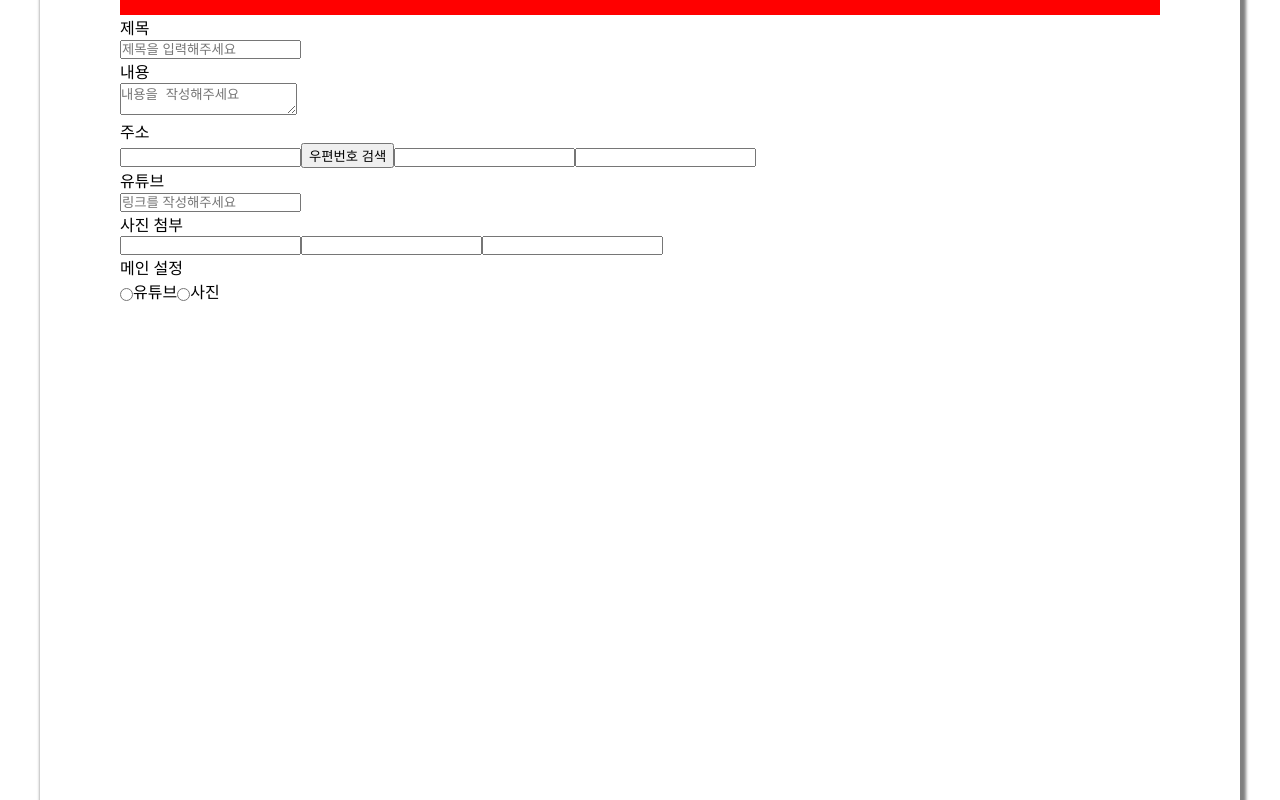
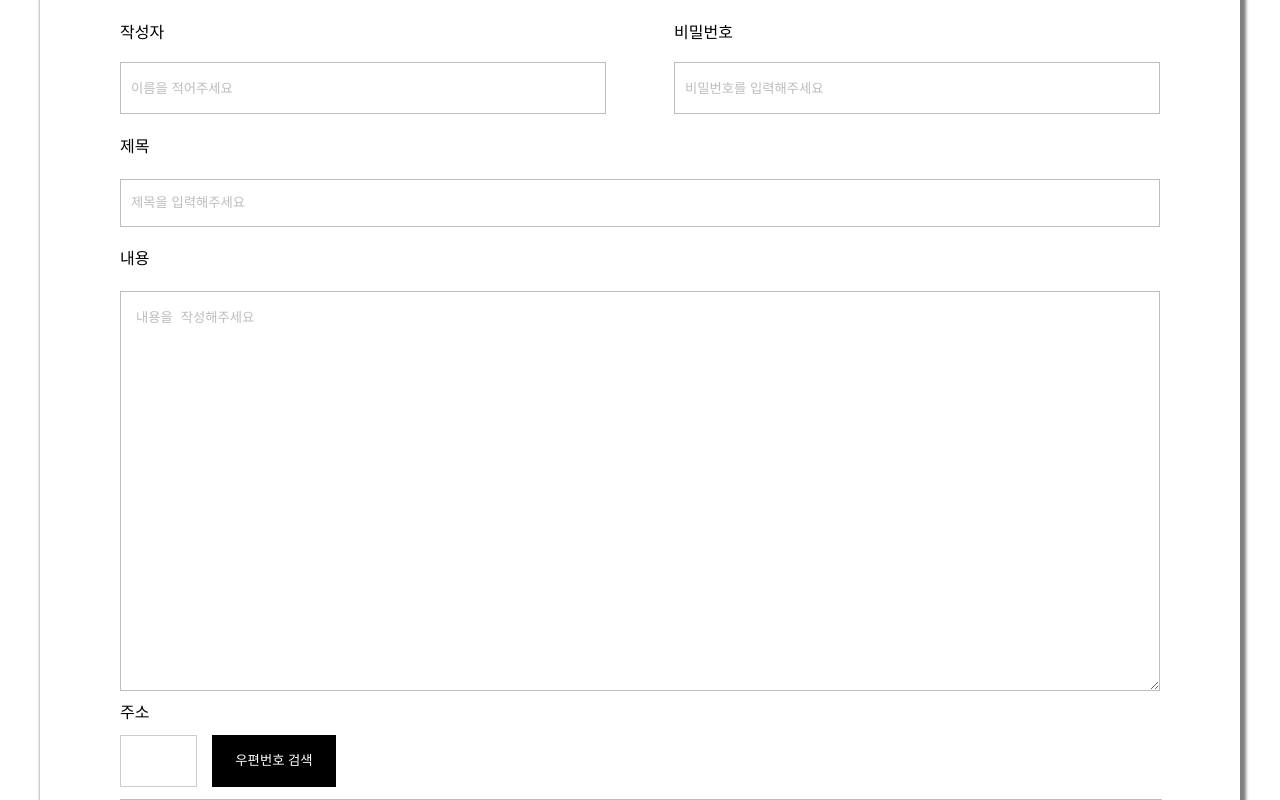
Before and after one commit to OHJINWON/freeboard_frontend, a Next.js app: page /boards/new in a window 1280 px wide. Shown: the part 220-1020 px from the top of the page. Built offline with nearby package versions, Linux system fonts and the light colour scheme.

Commit message:
게시물 등록 페이지 업데이트

```diff
--- a/pages/boards/new/Board.module.css
+++ b/pages/boards/new/Board.module.css
@@ -1,9 +1,17 @@
-.content {
+/* 공통css */
+.board_box div > input::placeholder {
+    color: rgba(189, 189, 189, 1);
+}
+.board_box div > textarea::placeholder {
+    color: rgba(189, 189, 189, 1);
+}
+/* 끝 */
+.board_box {
     width: 100%;
     height: 1847px;
     padding-top: 40px;
 }
-.content > .border {
+.board_box > .board {
     width: 1200px;
     height: 100%;
     margin: 0 auto;
@@ -11,27 +19,27 @@
     box-shadow: 3px 3px 3px 3px gray;
 
 }
-.border_content {
+.board_content {
     padding: 0 80px;
 }
-.title {
+.board_title {
     width: 100%;
     height: auto;
     text-align: center;
     padding-top: 50px;
 }
-.title > p {
+.board_title > p {
     height: 53px;
     font-weight: 700;
     font-size: 36px;
 }
 .user {
     width: 100%;
-    /* height: 100%; */
+    height: 100%;
     display: flex;
     flex-direction: row;
-    justify-content: flex-start;
-    background: red;
+    justify-content: space-between;
+    padding-top: 100px;
 }
 .user div {
     width: 486px;
@@ -40,8 +48,207 @@
     flex-direction: column;
     align-items: flex-start;
 }
-.user div
+.user > div > label {
+    width: 100%;
+    height: 19px;
+    font-weight: 400;
+    line-height: 19.2px;
+    padding-bottom: 20px;
+}
 .user div > input {
     width: 100%;
     height: 52px;
+    border: 1px solid rgba(189, 189, 189, 1);
+    padding-left: 10px;
+    box-sizing: border-box;
 }
+.boardInput:focus {
+    outline: none;
+}
+.title {
+    width: 100%;
+    height: 92px;
+    display: flex;
+    flex-direction: column;
+    align-items: flex-start;
+    padding-top: 20px;
+}
+.title > p {
+    width: auto;
+    height: 24px;
+    font-weight: 500;
+    line-height: 23.68px;
+    padding-bottom: 20px;
+}
+.title > input {
+    width: 100%;
+    height: 52px;
+    border: 1px solid rgba(189, 189, 189, 1);
+    padding-left: 10px;
+    box-sizing: border-box;
+}
+.content {
+    width: 100%;
+    height: 100%;
+    display: flex;
+    flex-direction: column;
+    align-items: flex-start;
+    padding-top: 20px;
+}
+.content > p{
+    width: auto;
+    height: 24px;
+    font-weight: 500;
+    line-height: 23.68px;
+    padding-bottom: 20px;
+}
+.content > textarea {
+    width: 100%;
+    height: 400px;
+    line-height: 23.68px;
+    padding: 15px;
+    border: 1px solid rgba(189, 189, 189, 1);
+    box-sizing: border-box;
+}
+.address_box {
+    width: 100%;
+    height: 242px;
+    display: flex;
+    flex-direction: column;
+    align-items: flex-start;
+    padding-top: 10px;
+}
+.address_box > p {
+    font-weight: 500px;
+    line-height: 23.68px;
+}
+.address {
+    width: 100%;
+    height: auto;
+    display: flex;
+    flex-direction: row;
+    justify-content: flex-start;
+    padding-top: 10px;
+}
+.address_number {
+    width: 77px;
+    height: 52px;
+    border: 1px solid rgba(0, 0, 0, 0.2);
+    padding-left: 10px;
+    box-sizing: border-box;
+    font-weight: 400;
+    line-height: 23.68px;
+    color: rgba(189, 189, 189, 1);
+}
+.address > div {
+    padding-left: 15px;
+}
+.address_serch_btn {
+    width: 124px;
+    height: 52px;
+    padding: 14px 16px;
+    background: rgba(0, 0, 0, 1);
+    color: #FFF;
+    line-height: 23.68px;
+    font-weight: 500;
+    border: none;
+}
+.address_box_input {
+    display: flex;
+    flex-direction: column;
+    align-items: flex-start;
+    width: 100%;
+    height: 100%;
+    justify-content: space-around;
+}
+.address_box_input > input{
+    width: 100%;
+    height: 52px;
+    border: 1px solid rgba(189, 189, 189, 1);
+}
+.youtube_box {
+    width: 100%;
+    height: 81px;
+    display: flex;
+    flex-direction: column;
+    align-items: flex-start;
+    justify-content: space-between;
+}
+.youtube_box > p {
+    font-weight: 500;
+    line-height: 23.68px;
+}
+.youtube_box > input {
+    width: 100%;
+    height: 45.78px;
+    border: 1px solid rgba(189, 189, 189, 1);
+    padding-left: 10px;
+    box-sizing: border-box;
+}
+.flie_box {
+    width: 282px;
+    height: 118px;
+    background: red;
+    display: flex;
+    flex-direction: column;
+    justify-content: space-between;
+}
+.flie_box > p {
+    font-weight: 500;
+    line-height: 23.68px;
+}
+.flie_box > .file_box_upload {
+    width: 100%;
+    height: 78px;
+    display: flex;
+    flex-direction: row;
+    justify-content: space-between;
+}
+.flie_box > .file_box_upload > input {
+    width: 78px;
+    height: 78px;
+    background: url("../../../public/upload.png") no-repeat;
+    overflow: hidden;
+}
+.flie_box > .file_box_upload > input[type="file"] {
+    text-indent: -9999px;
+    font-size: 0;
+}
+.flie_box > .file_box_upload > input::file-selector-button{
+    display: none;
+}
+.main_set {
+    width: 159px;
+    height: 64px;
+    display: flex;
+    flex-direction: column;
+    align-items: flex-start;
+    justify-content: space-between;
+    padding-top: 20px;
+}
+.main_set > p {
+    font-weight: 500;
+    line-height: 23.68px;
+}
+.main_set_content {
+    width: 100%;
+    height: auto;
+    display: flex;
+    flex-direction: row;
+    justify-content: space-around;
+    background: red;
+}
+.main_set_content > input {
+    width: 24px;
+    height: 24px;
+}
+.main_set_content > label {
+    width: auto;
+    height: auto;
+    font-family: 500;
+    line-height: 23.68px;
+}
+.main_set_content input[type="radio"]:checked {
+
+    background-color: red;
+}
--- a/pages/boards/new/index.js
+++ b/pages/boards/new/index.js
@@ -4,53 +4,59 @@ export default function BoardInsertPage() {
 
 
     return (
-        <div className={styles.content}>
+        <div className={styles.board_box}>
             {/* 밑에 */}
-            <div className={styles.border}>
-                <div className={styles.border_content}>
-                    <div className={styles.title}>
+            <div className={styles.board}>
+                <div className={styles.board_content}>
+                    <div className={styles.board_title}>
                         <p>게시물 등록</p>
                     </div>
                     <div className={styles.user}>
                         <div className={styles.name}>
                             <label htmlFor="name">작성자</label>
-                            <input id="name" type="text" placeholder="이름을 적어주세요"/>
+                            <input className={styles.boardInput} id="name" type="text" placeholder="이름을 적어주세요"/>
                         </div>
                         <div className={styles.password}>
                             <label htmlFor="password">비밀번호</label>
-                            <input id="password" type="password" placeholder="비밀번호를 입력해주세요"/>
+                            <input className={styles.boardInput} id="password" type="password" placeholder="비밀번호를 입력해주세요"/>
                         </div>
                     </div>
-                    <div>
+                    <div className={styles.title}>
                         <p>제목</p>
-                        <input type="text" placeholder="제목을 입력해주세요"/>
+                        <input className={styles.boardInput} type="text" placeholder="제목을 입력해주세요"/>
                     </div>
-                    <div>
+                    <div className={styles.content}>
                         <p>내용</p>
                         <textarea placeholder="내용을 작성해주세요"></textarea>
                     </div>
-                    <div>
+                    <div className={styles.address_box}>
                         <p>주소</p>
-                        <input type="number"/>
-                        <button>우편번호 검색</button>
-                        <input type="text"/>
-                        <input type="text"/>
+                        <div className={styles.address}>
+                            <input className={styles.address_number} type="number" readOnly/>
+                            <div>
+                                <input className={styles.address_serch_btn} type="button" value="우편번호 검색"/>
+                            </div>
+                        </div>
+                        <div className={styles.address_box_input}>
+                            <input type="text" readOnly/>
+                            <input type="text" readOnly/>
+                        </div>
                     </div>
-                    <div>
+                    <div className={styles.youtube_box}>
                         <p>유튜브</p>
                         <input type="text" placeholder="링크를 작성해주세요"/>
                     </div>
-                    <div>
+                    <div className={styles.flie_box}>
                         <p>사진 첨부</p>
-                        <div>
-                            <input type="fild"/>
-                            <input type="fild"/>
-                            <input type="fild"/>
+                        <div className={styles.file_box_upload}>
+                            <input type="file"/>
+                            <input type="file"/>
+                            <input type="file"/>
                         </div>
                     </div>
-                    <div>
+                    <div className={styles.main_set}>
                         <p>메인 설정</p>
-                        <div>
+                        <div className={styles.main_set_content}>
                             <input type="radio" id="유튜브"/>
                             <label htmlFor="유튜브">유튜브</label>
                             <input type="radio" id="사진"/>
```
Also changed, not shown: public/upload.png (added).
